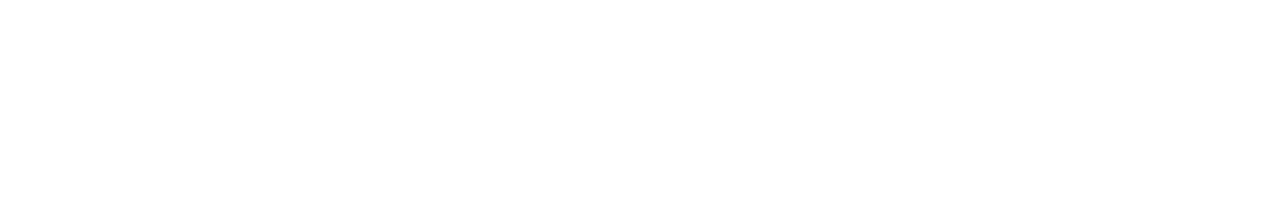
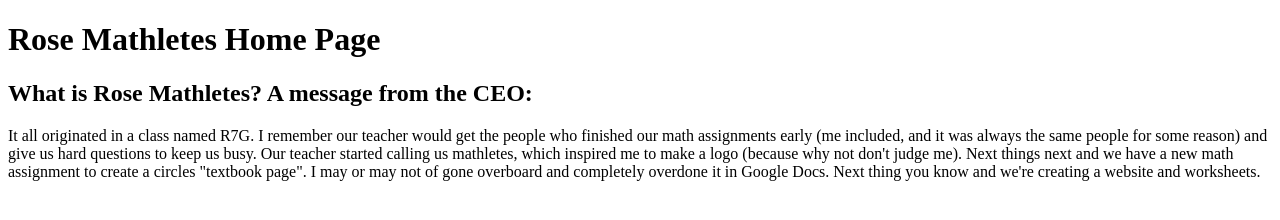
Before and after one commit to RoseMathletes/rosemathletes.github.io, a plain HTML site: page index.html in a window 1280 px wide. Drawn offline with Linux system fonts and the light colour scheme.

Commit message:
Added stuff to index.html

```diff
--- a/index.html
+++ b/index.html
@@ -7,6 +7,14 @@
     <title>Rose Mathletes</title>
 </head>
 <body>
-    <h1></h1>
+    <h1>Rose Mathletes Home Page</h1>
+
+    <h2>What is Rose Mathletes? A message from the CEO:</h2>
+    <p>It all originated in a class named R7G.
+         I remember our teacher would get the people who finished our math assignments early
+          (me included, and it was always the same people for some reason) and give us hard questions to keep us busy.
+        Our teacher started calling us mathletes, which inspired me to make a logo (because why not don't judge me). Next things next and we have a new math assignment to
+    create a circles "textbook page". I may or may not of gone overboard and completely overdone it in Google Docs. Next thing you know and we're creating a website and
+worksheets. </p>
 </body>
 </html>
```
